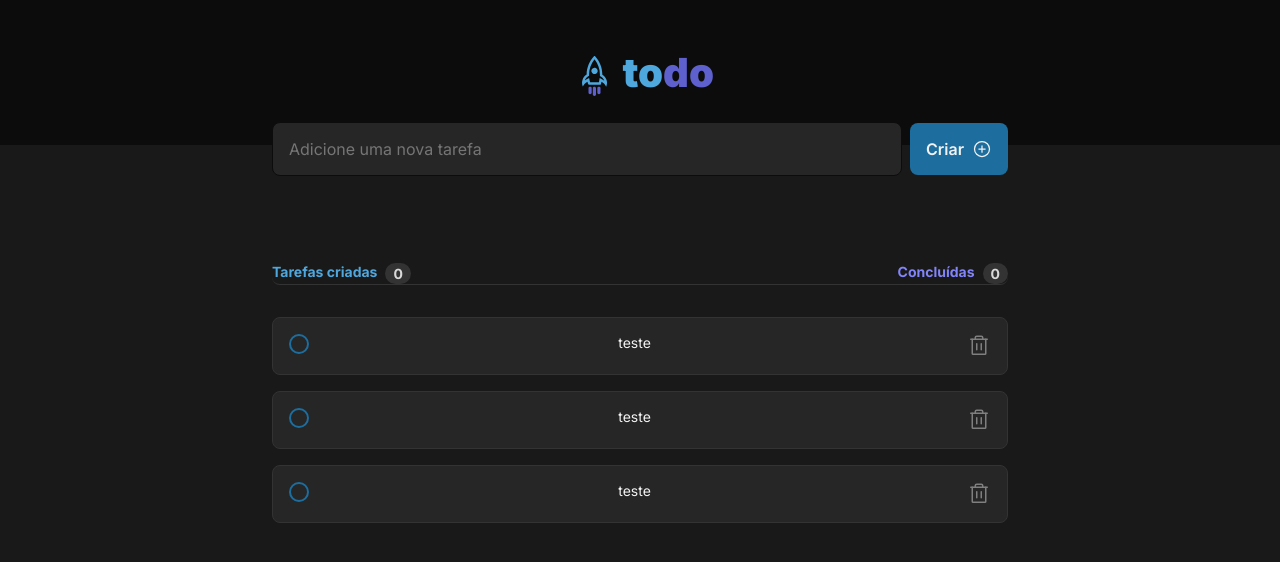
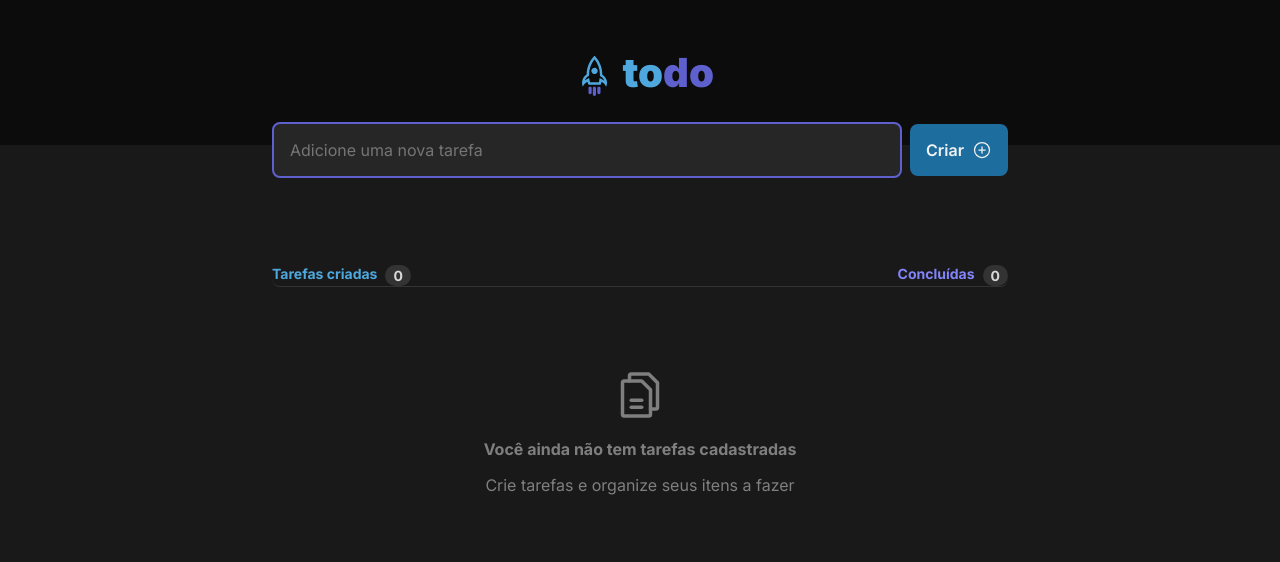
Before and after one commit to giovanademiranda/TODO-Tasks, a React (Vite) app: page / in a window 1280 px wide. Shown: the top 562 px of the page. Built offline with nearby package versions, Linux system fonts and the light colour scheme.

Commit message:
commit final

```diff
--- a/src/App.tsx
+++ b/src/App.tsx
@@ -1,13 +1,14 @@
 import { Files } from 'phosphor-react';
+import { useState } from 'react';
 import { v4 as uuidv4 } from 'uuid';
 import styles from './App.module.css';
 import { Header } from './components/Header/Header';
-import { AddNewTask } from './components/NewTask/NewTask';
+import { NewTask } from './components/NewTask/NewTask';
 import { Progress } from './components/Progress/Progress';
 import { Task, TaskType } from './components/Task/Task';
 import './global.css';
 
-const tasks: TaskType[] = [
+const task2: TaskType[] = [
   {
     id: uuidv4(),
     title: 'Terminar desafio',
@@ -26,17 +27,34 @@ const tasks: TaskType[] = [
 ]
 
 //deletar task por id
-tasks.filter(task => task.isComplete)
+//tasks.filter(task => task.isComplete)
 
 function App() {
+  const [tasks, setTasks] = useState<TaskType[]>([]);
+  const [completed, setCompleted] = useState(0)
+  const addNewTask = (task: TaskType) => {
+    setTasks([...tasks, task])
+  }
+  const setComplete = (task: TaskType) => {
+    setTasks(tasks.map(t=>{
+      if(t.id === task.id) t.isComplete = ! t.isComplete
+      return t
+    }))
+    setCompleted(tasks.filter(t => t.isComplete).length)
+  }
+  const deleteTask = (task: TaskType) => {
+    const data = tasks.filter(t => t.id !== task.id)
+    setTasks(data)
+    setCompleted(data.filter(t => t.isComplete).length)
+  }
   return (
     <div>
       <Header />
       <div className={styles.wrapper}>
-        <AddNewTask />
+        <NewTask addNewTask={addNewTask}/>
       </div>
       <main className={styles.main}>
-        <Progress />
+        <Progress taskCompleted={completed} taskCreated={tasks.length}/>
         {
           tasks.length == 0 ? (
             <div className={styles.placeholder}>
@@ -46,7 +64,7 @@ function App() {
           </div>
           ): (<>{
             tasks.map((task) => {
-              return <Task key={task.id} task={task} />
+              return <Task deleteTask={deleteTask} setComplete={setComplete} key={task.id} task={task} />
             })
           }</>)
         }
--- a/src/components/Checkbox/Checkbox.tsx
+++ b/src/components/Checkbox/Checkbox.tsx
@@ -1,13 +1,12 @@
-import { useState } from 'react';
 import styles from './Checkbox.module.css';
 
 interface CheckboxProps  {
   id: string;
+  checked: boolean;
+  setChecked: (value: boolean) => void;
 }
 
-export default function Checkbox ({id}: CheckboxProps) {
-
-  const [checked, setChecked] = useState(false)
+export default function Checkbox ({id, checked, setChecked}: CheckboxProps) {
 
   const handleInputChange = () => {
     setChecked(!checked);
--- a/src/components/NewTask/NewTask.module.css
+++ b/src/components/NewTask/NewTask.module.css
@@ -7,16 +7,17 @@
   gap: 0.5rem;
 }
 
-.newTask input {
+.inputActive {
   padding: 1rem;
   flex: 1 0 0;
   border-radius: 8px;
   border: 1px solid var(--gray-700);
   background: var(--gray-500);
-
+  color: var(--gray-200);
+  outline: none;
 }
 .inputActive:focus {
-  border: 2px solid var(--purple-dark);
+  border: 2px solid #5e60ce;
 }
 .newTask button {
   display: flex;
--- a/src/components/NewTask/NewTask.tsx
+++ b/src/components/NewTask/NewTask.tsx
@@ -1,11 +1,44 @@
-import { PlusCircle } from 'phosphor-react'
-import styles from './NewTask.module.css'
+import { PlusCircle } from 'phosphor-react';
+import { useEffect, useRef, useState } from 'react';
+import { v4 as uuidv4 } from 'uuid';
+import { TaskType } from '../Task/Task';
+import styles from './NewTask.module.css';
 
-export function AddNewTask() {
+interface NewTaskProps {
+  addNewTask: (value: TaskType) => void;
+}
+
+export function NewTask({addNewTask}: NewTaskProps) {
+  const [newTaskTitle, setNewTaskTitle] = useState('');
+  const handleInputChange = (event: React.ChangeEvent<HTMLInputElement>) => {
+    setNewTaskTitle(event.target.value);
+  }
+  const inputRef = useRef<HTMLInputElement>(null);
+  const handleButtonClick = () => {
+    if (newTaskTitle.trim() !== '') {
+      const newTask: TaskType = {
+        id: uuidv4(),
+        title: newTaskTitle,
+        isComplete: false
+      };
+
+      addNewTask(newTask);
+      setNewTaskTitle('');
+
+      if (inputRef.current) {
+        inputRef.current.focus();
+      }
+    }
+  }
+  useEffect(() => {
+    if (inputRef.current) {
+      inputRef.current.focus();
+    }
+  }, []);
   return (
     <div className={styles.newTask}>
-      <input className={styles.inputActive} type="text" placeholder='Adicione uma nova tarefa' />
-      <button type='submit'>
+      <input className={styles.inputActive} type="text" placeholder='Adicione uma nova tarefa' ref={inputRef}  onChange={handleInputChange} value={newTaskTitle} />
+      <button type='button' onClick={handleButtonClick}>
         Criar
         <PlusCircle size={20} />
       </button>
--- a/src/components/Progress/Progress.tsx
+++ b/src/components/Progress/Progress.tsx
@@ -1,16 +1,21 @@
-import styles from './Progress.module.css'
+import styles from './Progress.module.css';
 
-export function Progress() {
+interface ProgressProps {
+  taskCompleted: number;
+  taskCreated: number;
+}
+
+export function Progress({taskCompleted = 0, taskCreated = 0}: ProgressProps) {
   return (
     <>
       <div className={styles.progress}>
         <div className={styles.tarefas}>
           <strong >Tarefas criadas</strong>
-          <p>0</p>
+          <p>{taskCreated}</p>
         </div>
         <div className={styles.concluidas}>
           <strong>Concluídas</strong>
-          <p>0</p>
+          <p>{taskCompleted}</p>
         </div>
       </div>
     </>
--- a/src/components/Task/Task.module.css
+++ b/src/components/Task/Task.module.css
@@ -25,3 +25,7 @@
   color: var(--danger);
   cursor: pointer;
 }
+.content {
+  width: 100%;
+  margin-left: 0.75rem;
+}
--- a/src/components/Task/Task.tsx
+++ b/src/components/Task/Task.tsx
@@ -1,4 +1,5 @@
 import { Trash } from 'phosphor-react';
+import { useEffect, useState } from 'react';
 import Checkbox from '../Checkbox/Checkbox';
 import styles from './Task.module.css';
 
@@ -10,15 +11,20 @@ export interface TaskType {
 
 interface TaskProps {
   task: TaskType;
+  setComplete: (value: TaskType) => void;
+  deleteTask: (value: TaskType) => void;
 }
 
-export function Task({task}: TaskProps){
-
+export function Task({task, setComplete, deleteTask}: TaskProps){
+  const [checked, setChecked] = useState(false)
+  useEffect(() => setComplete(task), [checked])
   return (
     <article className={styles.task}>
-      <Checkbox id={task.id}/>
-      <p>teste</p>
-      <Trash size={24}/>
+      <Checkbox id={task.id} setChecked={setChecked} checked={checked}/>
+      <div className={styles.content}>
+      <p style={checked ? {textDecoration: 'line-through', color: 'var(--gray-300)'} : {}}>{task.title}</p>
+      </div>
+      <Trash size={24} onClick={() => deleteTask(task)}/>
     </article>
   )
 }
```
